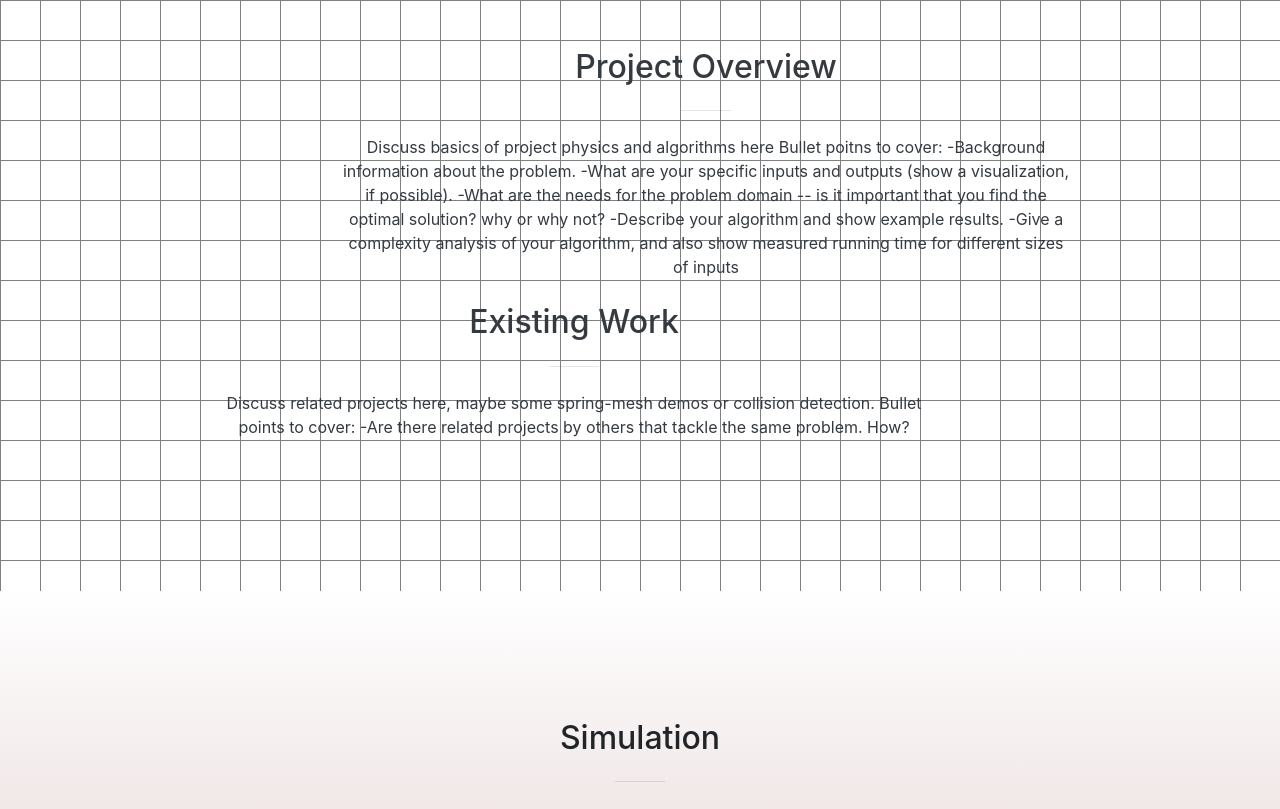
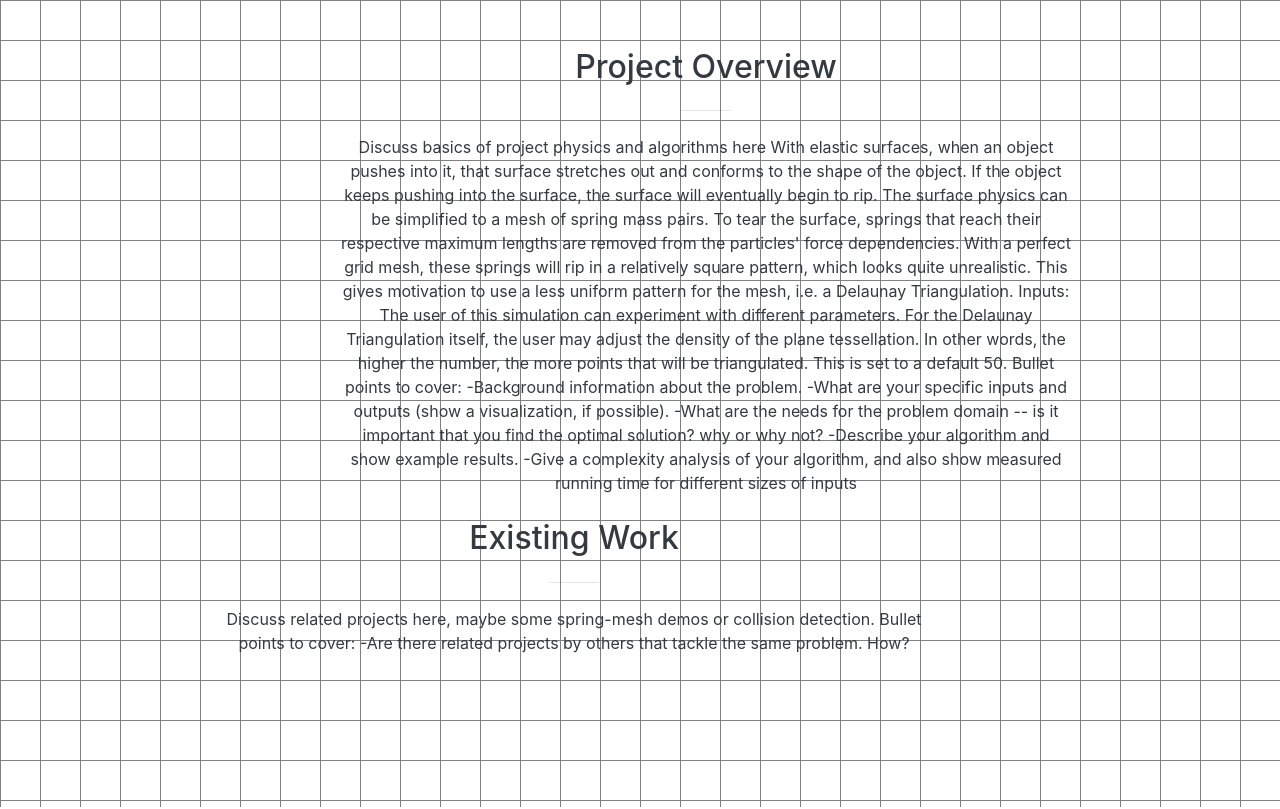
Before and after one commit to mrm8391/ElasticSurfaceFracture, a website with bundled scripts: page index.html in a window 1280 px wide. Shown: the part 880-1689 px from the top of the page. Built offline with nearby package versions, Linux system fonts and the light colour scheme.

Commit message:
Partial algorithm discussion complete

```diff
--- a/Config.js
+++ b/Config.js
@@ -16,7 +16,7 @@ var CONF = {
 	//
 	//Plane and object properties
 	//
-	planeLevels: 2, //How many levels the plane is tesselated to
+	planeLevels: 50, //How many levels the plane is tesselated to
 	planeWidth: 50, //width of the plane in pixels
 	objectDescendRate: .125, //speed, in pixels, that the object descends
 	objectStopPoint: -50, //Where to stop object movement. null indicates no stop
--- a/index.html
+++ b/index.html
@@ -83,7 +83,18 @@
             <p class="text-faded text-dark mb-4">
                 Discuss basics of project physics and algorithms here
 
-                Bullet poitns to cover:
+                With elastic surfaces, when an object pushes into it, that surface stretches out and conforms to the shape
+                of the object. If the object keeps pushing into the surface, the surface will eventually begin to rip.
+                The surface physics can be simplified to a mesh of spring mass pairs. To tear the surface, springs that reach
+                their respective maximum lengths are removed from the particles' force dependencies.
+                With a perfect grid mesh, these springs will rip in a relatively square pattern, which looks quite unrealistic.
+                This gives motivation to use a less uniform pattern for the mesh, i.e. a Delaunay Triangulation.
+
+                Inputs:
+                The user of this simulation can experiment with different parameters. For the Delaunay Triangulation itself,
+                the user may adjust the density of the plane tessellation. In other words, the higher the number, the more points
+                that will be triangulated. This is set to a default 50.
+                Bullet points to cover:
                 -Background information about the problem.
                 -What are your specific inputs and outputs (show a visualization, if possible).
                 -What are the needs for the problem domain -- is it important that you find the optimal solution? why or why not?
--- a/js/esf/Plane.js
+++ b/js/esf/Plane.js
@@ -212,9 +212,9 @@ var Plane = {
 		let vertIndex = 0;
 		for(let i = 0; i < triangs.length; i+=3){
 			//2D versions
-			let tPt0 = triangs[i];
-			let tPt1 = triangs[i+1];
-			let tPt2 = triangs[i+2];
+			let tPt0 = points[triangs[i]];
+			let tPt1 = points[triangs[i+1]];
+			let tPt2 = points[triangs[i+2]];
 
 			// Cantor hashes of the x and y coordinates for each vertex
 			let hash0 = Utils.cantorHash(tPt0[0] + width + 1 - boxStart, tPt0[1] - boxStart) - boxStart + 1,
```
